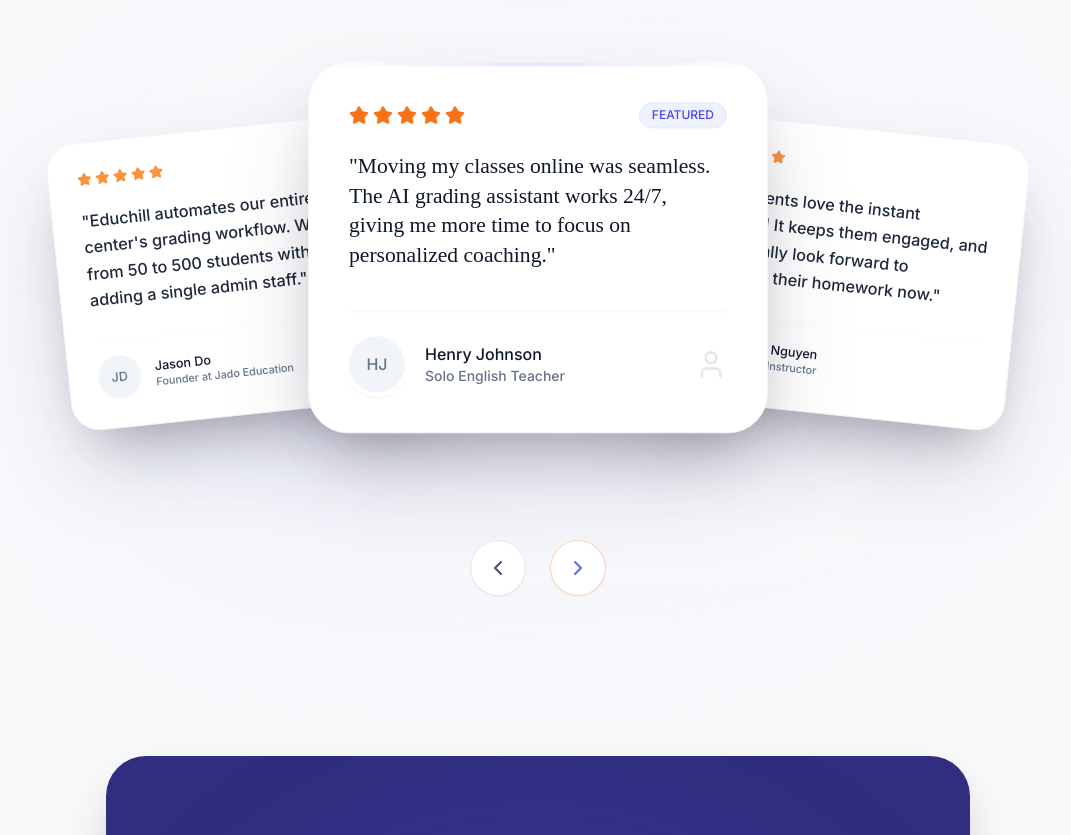
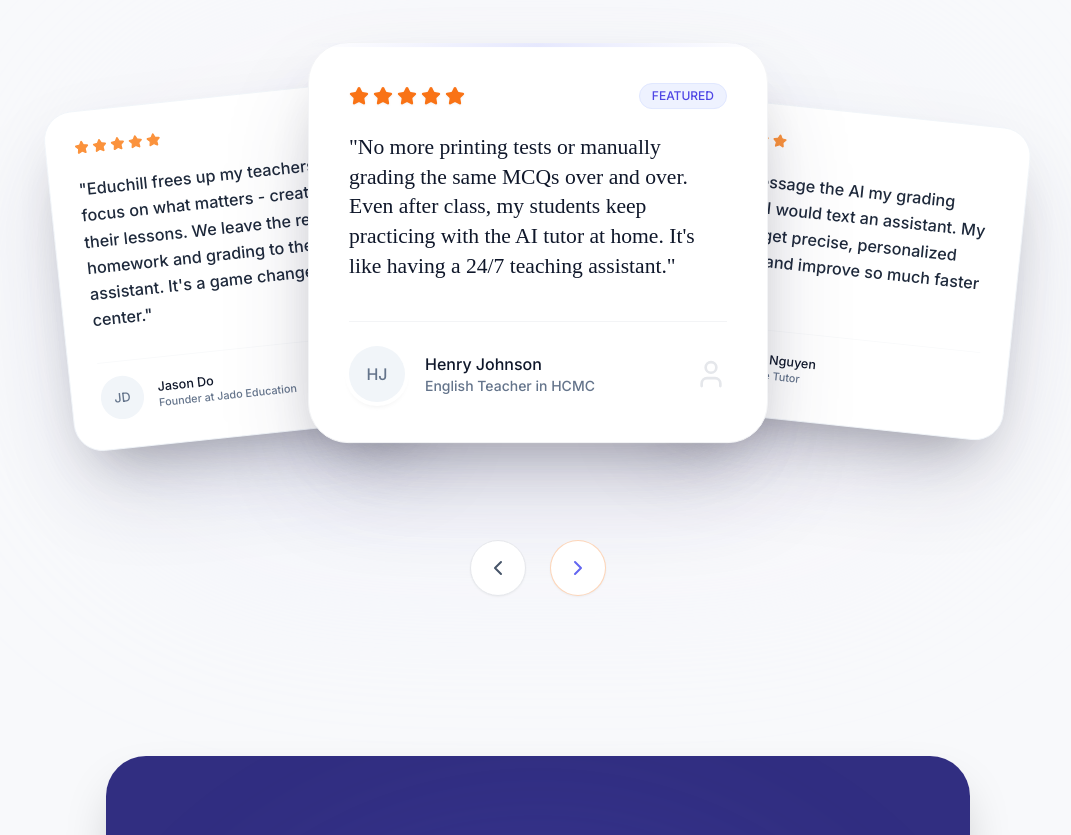
Before and after one commit to smizxe/educhill, a React (Vite) app: page / in a window 1280 px wide. Shown: the part 5520-6355 px from the top of the page, without its empty margins (102-1173 px from the left). Built offline with nearby package versions, Linux system fonts and the light colour scheme.

Commit message:
Update: Testimonials copywriting for Jason Do, Henry Johnson, Thuy Nguyen

```diff
--- a/src/data/homeContent.js
+++ b/src/data/homeContent.js
@@ -106,23 +106,23 @@ export const homeContent = {
             items: [
                 {
                     id: 1,
-                    quote: "Educhill automates our entire center's grading workflow. We scaled from 50 to 500 students without adding a single admin staff.",
+                    quote: "Educhill frees up my teachers to focus on what matters - creativity in their lessons. We leave the repetitive homework and grading to the AI assistant. It's a game changer for our center.",
                     name: "Jason Do",
                     role: "Founder at Jado Education",
                     initials: "JD"
                 },
                 {
                     id: 2,
-                    quote: "Moving my classes online was seamless. The AI grading assistant works 24/7, giving me more time to focus on personalized coaching.",
+                    quote: "No more printing tests or manually grading the same MCQs over and over. Even after class, my students keep practicing with the AI tutor at home. It's like having a 24/7 teaching assistant.",
                     name: "Henry Johnson",
-                    role: "Solo English Teacher",
+                    role: "English Teacher in HCMC",
                     initials: "HJ"
                 },
                 {
                     id: 3,
-                    quote: "My students love the instant feedback! It keeps them engaged, and they actually look forward to submitting their homework now.",
+                    quote: "I just message the AI my grading rules like I would text an assistant. My students get precise, personalized feedback and improve so much faster now.",
                     name: "Thuy Nguyen",
-                    role: "IELTS Instructor",
+                    role: "Private Tutor",
                     initials: "TN"
                 }
             ]
@@ -301,21 +301,21 @@ export const homeContent = {
             items: [
                 {
                     id: 1,
-                    quote: "Educhill tự động hóa toàn bộ quy trình chấm bài của trung tâm. Mình mở rộng từ 50 lên 500 học sinh mà không cần thuê thêm nhân viên hành chính nào!",
+                    quote: "Educhill giúp giáo viên trung tâm mình rảnh hơn, tập trung vào sáng tạo trong bài giảng. Phần bài tập online thì cứ để trợ giảng AI và hệ thống lo!",
                     name: "Jason Do",
                     role: "Founder tại Jado Education",
                     initials: "JD"
                 },
                 {
                     id: 2,
-                    quote: "Chuyển lớp lên online chưa bao giờ dễ đến vậy. AI chấm bài 24/7, giúp mình có thời gian tập trung coaching từng học sinh thay vì ngồi chấm bài cả đêm.",
+                    quote: "Có hệ thống này giúp mình đỡ phải đi in đề, hay chấm thủ công mấy bài trắc nghiệm lặp lại. Thậm chí sau khi nói ở trên lớp, về nhà học sinh vẫn được thực tập với trợ giảng AI.",
                     name: "Henry Johnson",
                     role: "Giáo viên Tiếng Anh tại TP.HCM",
                     initials: "HJ"
                 },
                 {
                     id: 3,
-                    quote: "Học sinh mình mê phản hồi tức thì luôn! Giờ các em háo hức nộp bài thay vì trì hoãn như trước. Game changer thật sự!",
+                    quote: "Mình chỉ cần nhắn rule cho AI như nhắn tin cho trợ giảng, học sinh nhận được đánh giá rất chính xác, cải thiện tốt.",
                     name: "Thuy Nguyen",
                     role: "Giáo viên dạy thêm",
                     initials: "TN"
```
